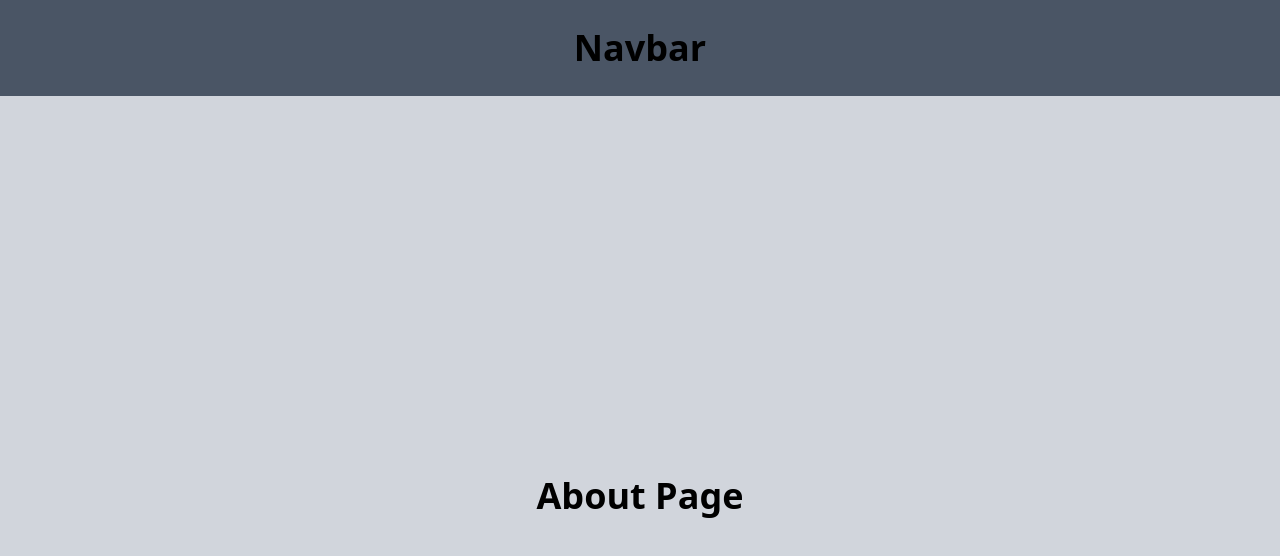
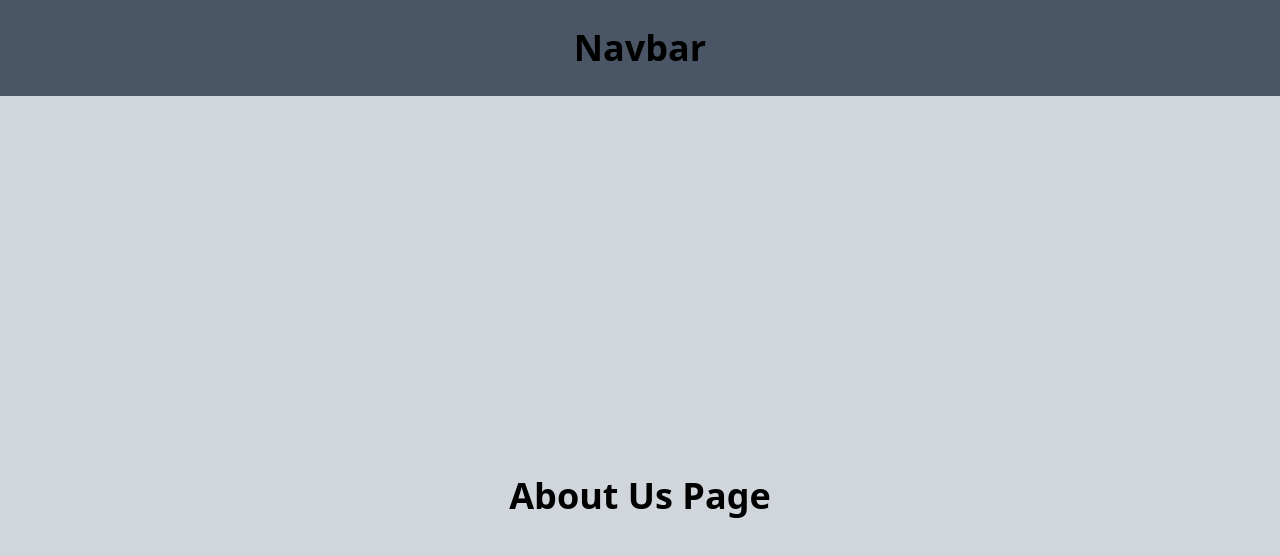
Before and after one commit to allocated-dev/todo-app-react, a React (Vite) app: page /about in a window 1280 px wide. Shown: the top 556 px of the page. Built offline with nearby package versions, Linux system fonts and the light colour scheme.

Commit message:
Change about page

```diff
--- a/src/pages/AboutPage.jsx
+++ b/src/pages/AboutPage.jsx
@@ -1,7 +1,7 @@
 export default function AboutPage() {
     return (
         <div className="bg-gray-300 flex items-center justify-center h-screen">
-            <h1 className="text-4xl font-bold">About Page</h1>
+            <h1 className="text-4xl font-bold">About Us Page</h1>
         </div>
     )
 }
```
